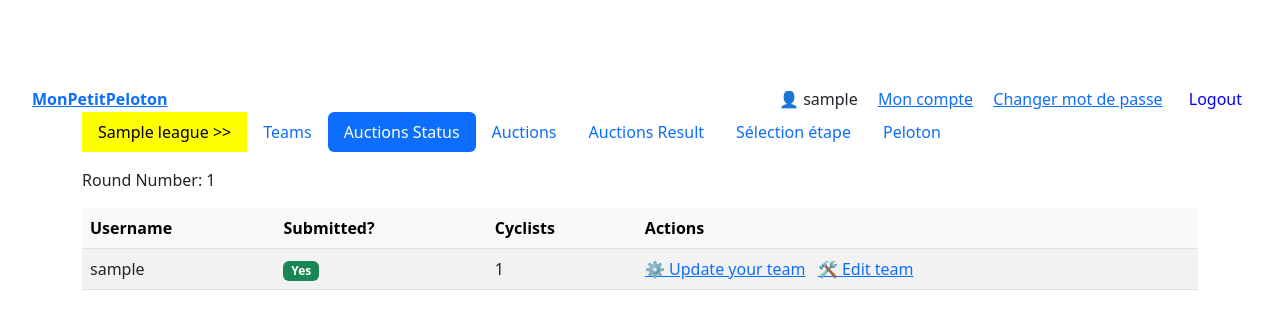
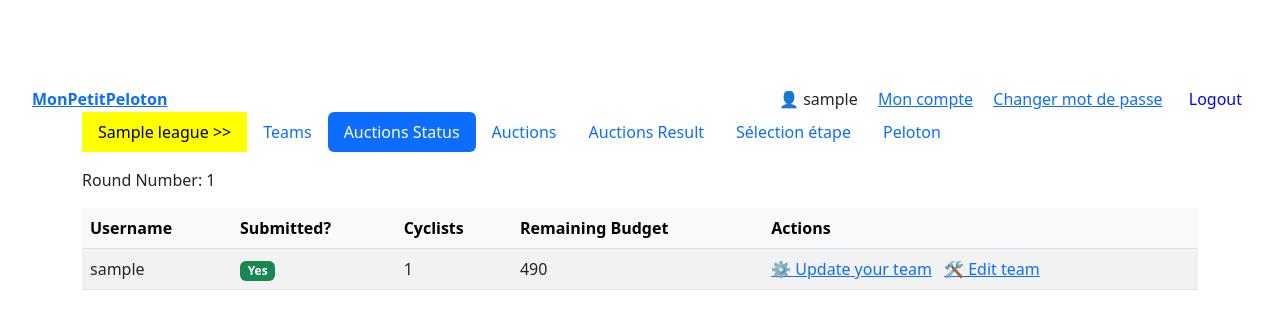
Before and after one commit to vmonet/monpetitpeloton, a Django app: page /league/1/team/status/ in a window 1280 px wide. Shown: the top 329 px of the page. Run offline with Django 5.2, Linux system fonts and the light colour scheme; a user stored in the database is signed in; tables that the repository leaves empty hold one stand-in row (values such as "Sample post"); some libraries are stand-ins or nearby versions.

Commit message:
Add remaining budget per team

```diff
--- a/app/templates/league_team_status.html
+++ b/app/templates/league_team_status.html
@@ -29,6 +29,7 @@
             <th>Username</th>
             <th>Submitted?</th>
             <th>Cyclists</th>
+            <th>Remaining Budget</th>
             <th>Actions</th>
         </tr>
     </thead>
@@ -49,6 +50,9 @@
                 {{ entry.team_cyclist_count }}
             </td>
             <td>
+                {{ entry.remaining_budget }}
+            </td>
+            <td>
                 {% if entry.user_id == current_user_id and not entry.submitted %}
                     <a href="{% url 'team_create' league.id %}">⚙️ Submit your team now</a>
                 {% elif entry.user_id == current_user_id %}
--- a/app/views.py
+++ b/app/views.py
@@ -170,6 +170,7 @@ class LeagueTeamStatusView(View):
                 'cyclist_count': cyclist_count,
                 'team_cyclist_count': team_cyclist_count,
                 'user_id': user.id,
+                'remaining_budget': remaining_budget,
             })
         return render(request, 'league_team_status.html', {
             'league': league,
```
